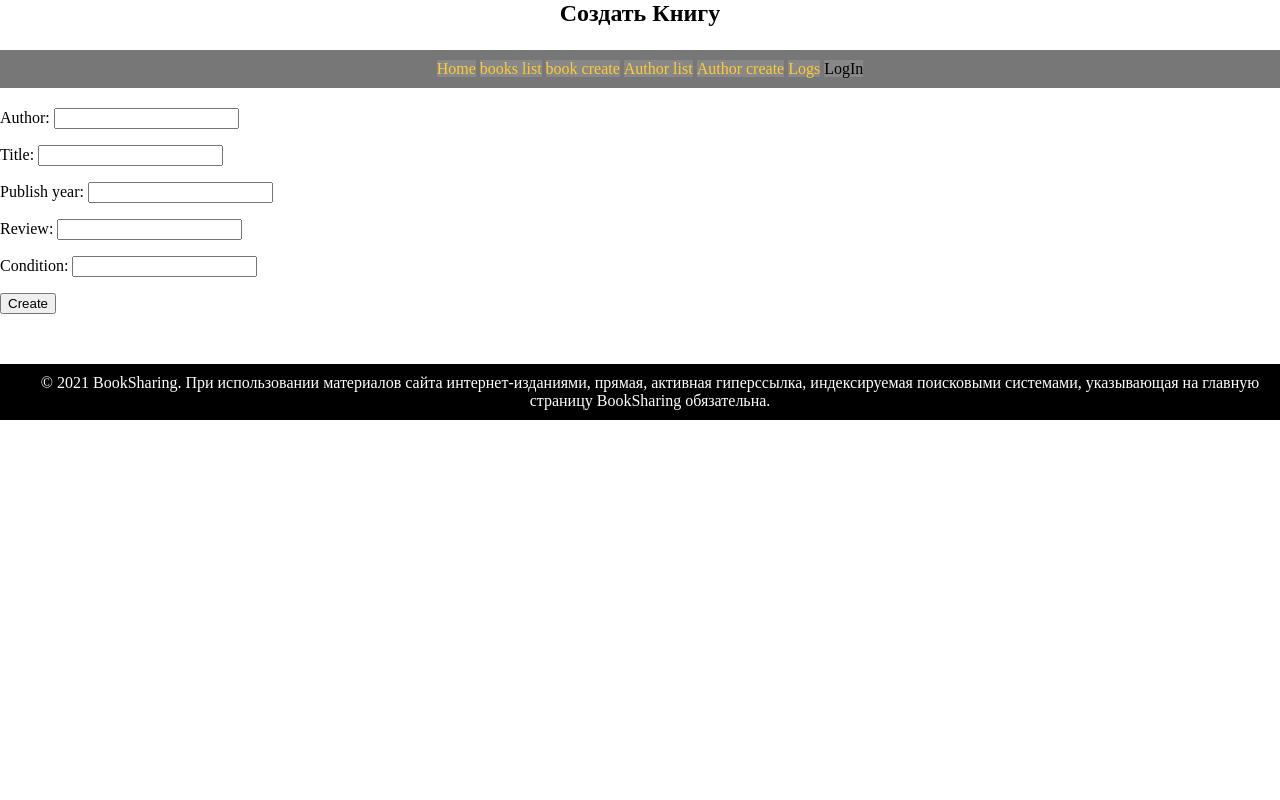
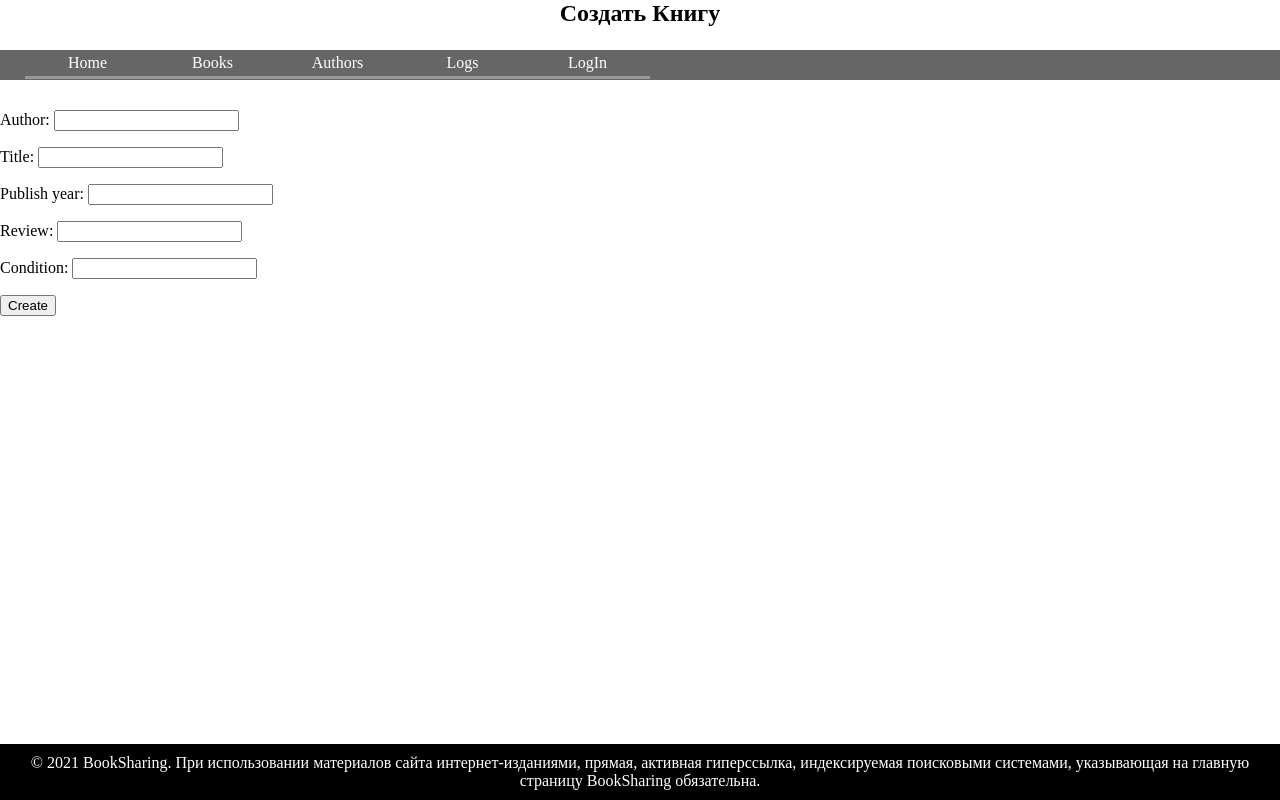
Before and after one commit to John-Moisha/booksharing, a Django app: page /books/create/ in a window 1280 px wide. Run offline with Django 3.2, Linux system fonts and the light colour scheme; tables that the repository leaves empty hold one stand-in row (values such as "Sample post").

Commit message:
edit template

```diff
--- a/APP/books/apps.py
+++ b/APP/books/apps.py
@@ -5,4 +5,4 @@ class BooksConfig(AppConfig):
     name = 'books'
 
     def ready(self):
-        import books.signals
+        import books.signals # noqa flake8
--- a/APP/books/static/css/main.css
+++ b/APP/books/static/css/main.css
@@ -15,34 +15,15 @@ div#header {
 
 div#navbar{
     width:100%;
-    background-color:#777;
-    padding:10px;
-    text-align:center;
-    margin-bottom:20px;
-}
-ul.main-menu {
-    list-style-type: none;
-    margin: 0;
-    padding: 0;
-}
-ul.main-menu li{
-    display: inline;
-    background-color:#888;
-}
-ul.main-menu li:hover{
-    background-color:#555;
-}
-ul.main-menu a{
-    color:#ffcc33;
-    text-decoration:none;
+
+    margin-bottom:30px;
 }
 
-
 div#footer{
+position: absolute;
+  bottom: 0;
     color:#fff;
     background-color:#000;
     text-align:center;
-    width:100%;
-    margin-top:50px;
     padding:10px;
 }
--- /dev/null
+++ b/APP/books/static/css/menu.css
@@ -0,0 +1,39 @@
+.menu-main ul{
+        display: none;
+        background-color: #f90;
+        position: absolute;
+        top: 100%;
+      }
+.menu-main li:hover ul { display: block; }
+.menu-main, .menu-main ul{
+        margin: 0;
+        padding: 0;
+        list-style-type: none;
+      }
+.menu-main {
+        height: 30px;
+        background-color: #666;
+        padding-left: 25px;
+        min-width: 470px;
+      }
+.menu-main li {
+        float: left;
+        position: relative;
+        height: 100%;
+      }
+.menu-main li a {
+        display: inline-block;
+        padding: 4px 5px;
+        width: 115px;
+        color: #fff;
+        text-decoration: none;
+        text-align: center;
+        border-bottom: 3px solid #999;
+      }
+.menu-main li a:hover{
+    background-color:#ffcc33;
+    border-bottom: 3px dotted red;
+}
+.menu-main ul li { float: none; }
+.menu-main li:hover { background-color: #f90; }
+.menu-main ul li:hover { background-color: #666; }
--- a/APP/books/templates/base.html
+++ b/APP/books/templates/base.html
@@ -4,6 +4,7 @@
     <meta charset="UTF-8">
     <title>{{ title }}</title>
     <link rel="stylesheet" href="{% static 'css/main.css' %}">
+    <link rel="stylesheet" href="{% static 'css/menu.css' %}">
 </head>
 <body>
 {% include 'parts/header.html' %}
--- a/APP/books/templates/parts/navbar.html
+++ b/APP/books/templates/parts/navbar.html
@@ -1,13 +1,22 @@
 <div id="navbar">
-    <div id="main-menu">
-        <ul class="main-menu">
-            <li><a href="{% url 'index' %}">Home</a></li>
-            <li><a href="{% url 'books-list' %}">books list</a></li>
-            <li><a href="{% url 'book-create' %}">book create</a></li>
-            <li><a href="{% url 'authors-list' %}">Author list</a></li>
-            <li><a href="{% url 'author-create' %}">Author create</a></li>
+    <nav class="top-menu">
+
+        <ul class="menu-main">
+            <li><a class="navbar-logo" href="{% url 'index' %}">Home</a></li>
+            <li><a href="#">Books</a>
+                <ul>
+                <li><a href="{% url 'books-list' %}">books list</a></li>
+                <li><a href="{% url 'book-create' %}">book create</a></li>
+                </ul>
+            </li>
+            <li><a href="#">Authors</a>
+                <ul>
+                <li><a href="{% url 'authors-list' %}">author list</a></li>
+                <li><a href="{% url 'author-create' %}">author create</a></li>
+                </ul>
+            </li>
             <li><a href="{% url 'logs' %}">Logs</a></li>
-            <li>LogIn</li>
+            <li><a href="#">LogIn</a></li>
         </ul>
-    </div>
+    </nav>
 </div>
--- a/APP/books/views.py
+++ b/APP/books/views.py
@@ -115,7 +115,6 @@ def author_delete(request, pk):
     instance.delete()
     return redirect('authors-list')
 
-
 def logs_mw(request):
     context = {
         'title': 'Логи',
```
Also changed, not shown: APP/books/templates/media/Logo.png (added).
